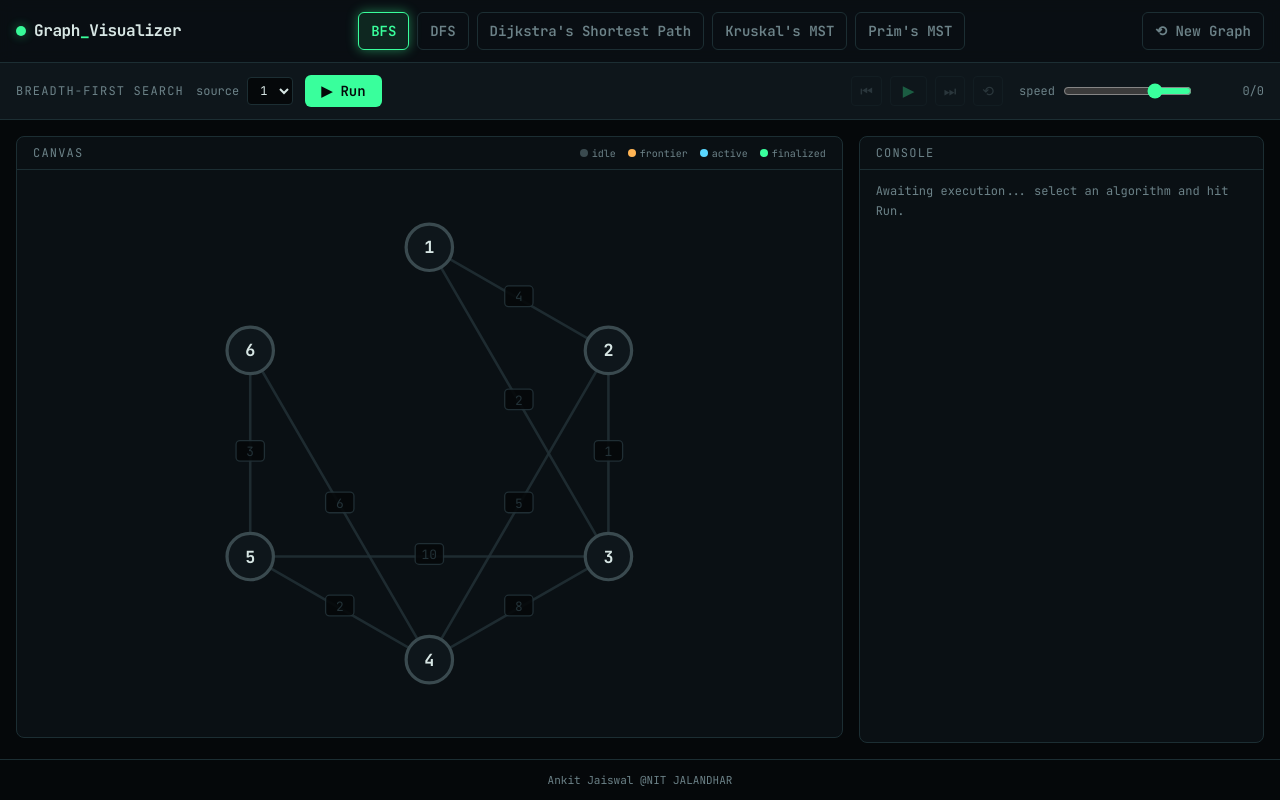
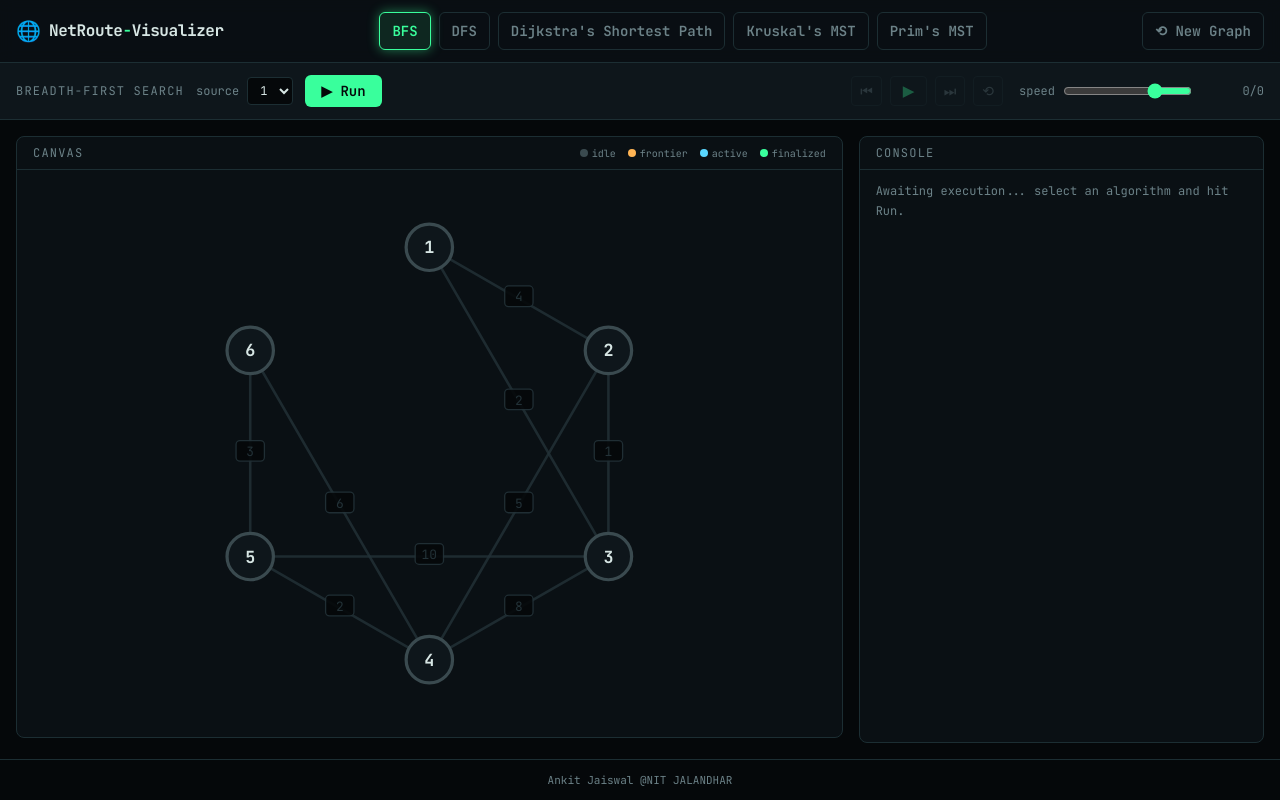
Before and after one commit to A-jaiswal2005/NetRoute-Visualizer, a React (Vite) app: page / in a window 1280 px wide. Both pictures are taken after a click on the button 520 px from the left and 482 px from the top of the page. Built offline with nearby package versions, Linux system fonts and the light colour scheme.

Commit message:
Update Navbar component title and icon

```diff
--- a/src/components/Navbar.jsx
+++ b/src/components/Navbar.jsx
@@ -6,10 +6,10 @@ export default function Navbar({ activeId, onSelect, onNewGraph }) {
     <nav className="border-b border-border bg-panel/90 backdrop-blur">
       <div className="mx-auto flex max-w-7xl flex-col gap-3 px-4 py-3 sm:flex-row sm:items-center sm:justify-between">
         <div className="flex items-center gap-2">
-          <span className="h-2.5 w-2.5 rounded-full bg-signal shadow-glow animate-pulse-slow" />
+          <span className="text-xl animate-pulse-slow">🌐</span>
           <h1 className="font-bold tracking-tight text-text">
-            Graph<span className="text-signal">_</span>Visualizer
-          </h1>
+          NetRoute<span className="text-signal">-</span>Visualizer
+        </h1>
         </div>
 
         <div className="flex flex-1 flex-wrap gap-2 sm:justify-center">
```
